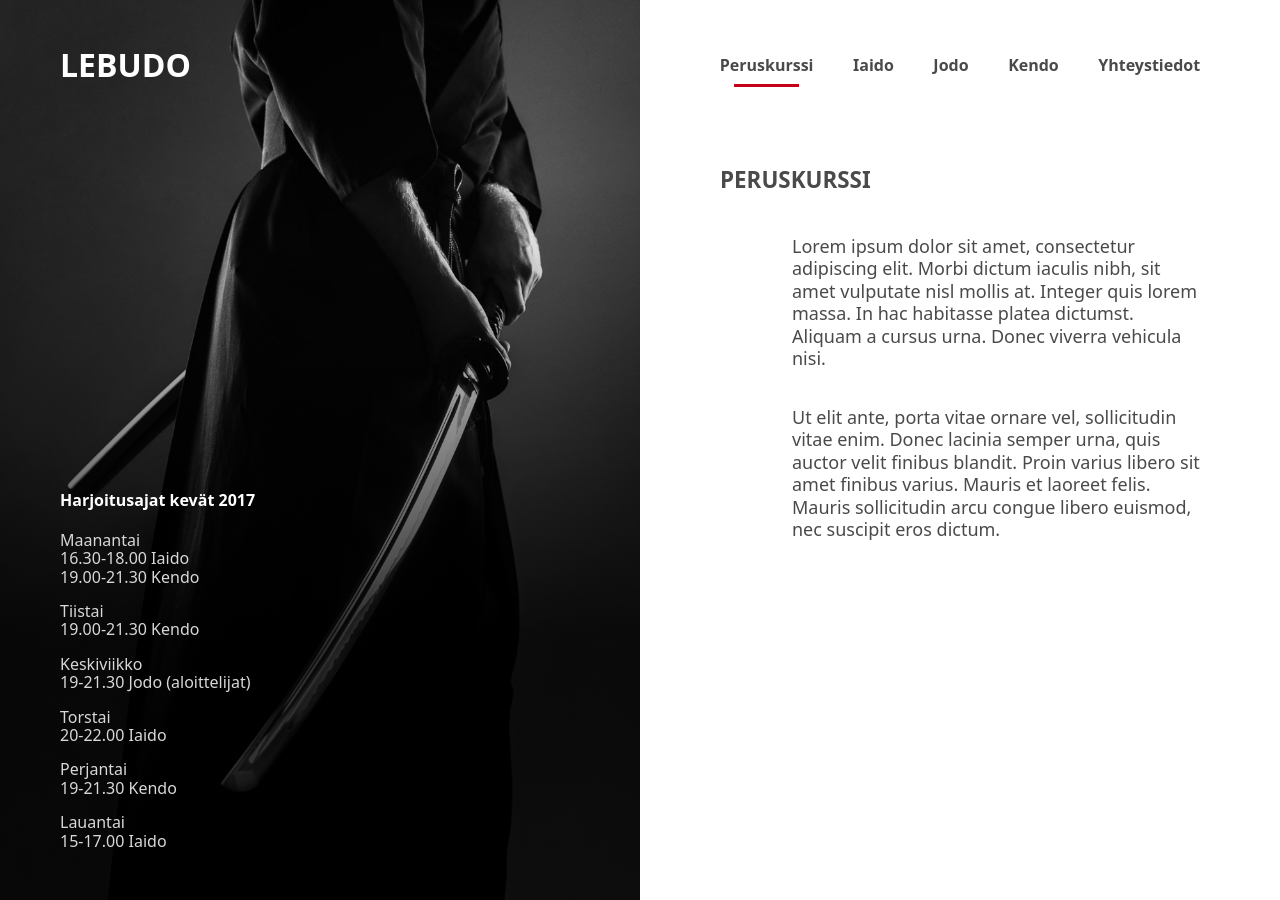
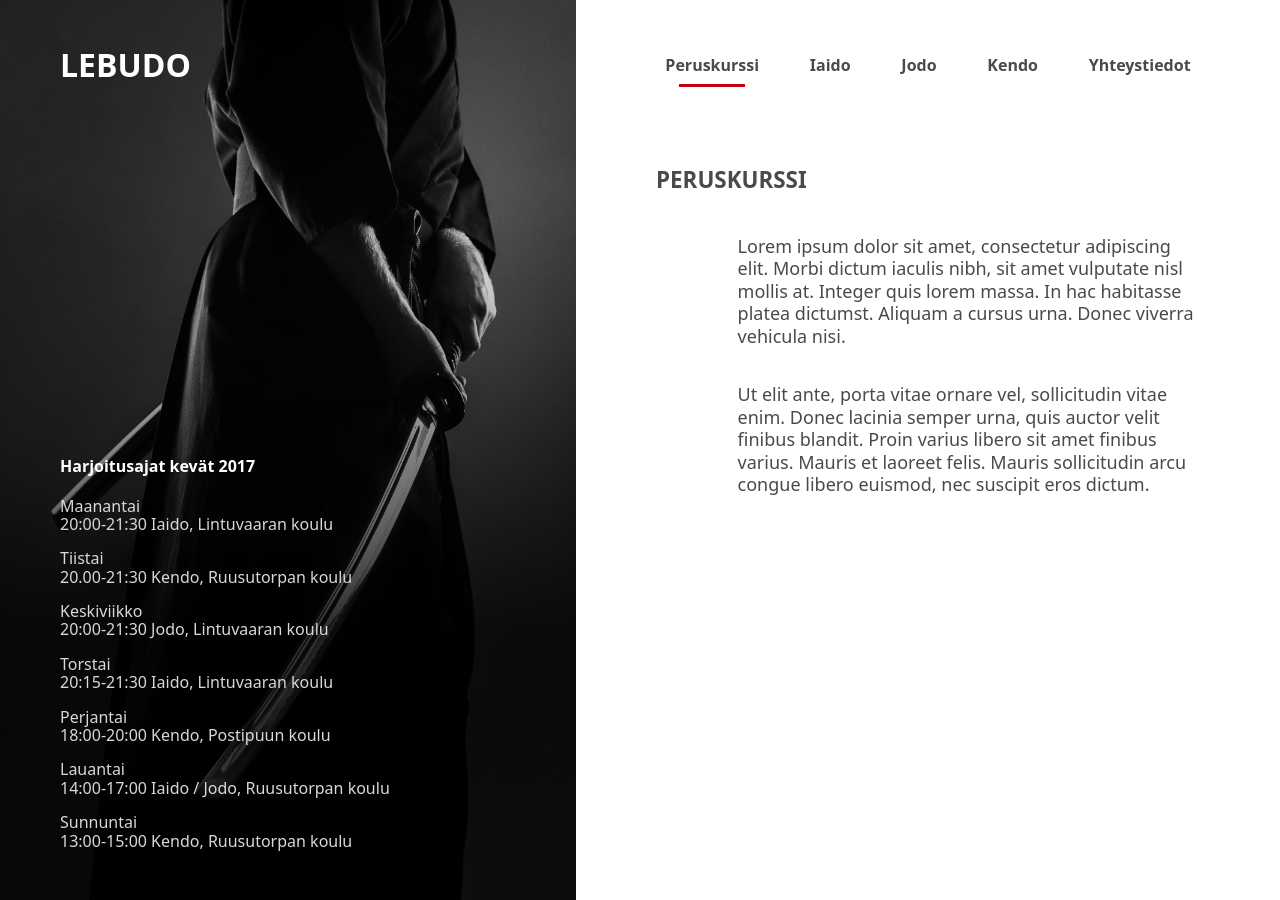
Before and after one commit to lime/lebudo, a Jekyll site: the page built from index.md, in a window 1280 px wide. Built offline with Jekyll 4.4.1, drawn with Linux system fonts in a browser that asks for light colours.

Commit message:
Updated Navigation and 5 other files

```diff
--- a/_config.yml
+++ b/_config.yml
@@ -14,6 +14,29 @@
     type: pages
   values:
     layout: page
+timetables_heading: Harjoitusajat syksy 2017
+timetables:
+- day: Maanantai
+  times:
+  - 20:00-21:30 Iaido, Lintuvaaran koulu
+- day: Tiistai
+  times:
+  - 20.00-21:30 Kendo, Ruusutorpan koulu
+- day: Keskiviikko
+  times:
+  - 20:00-21:30 Jodo, Lintuvaaran koulu
+- day: Torstai
+  times:
+  - 20:15-21:30 Iaido, Lintuvaaran koulu
+- day: Perjantai
+  times:
+  - 18:00-20:00 Kendo, Postipuun koulu
+- day: Lauantai
+  times:
+  - 14:00-17:00 Iaido / Jodo, Ruusutorpan koulu
+- day: Sunnuntai
+  times:
+  - 13:00-15:00 Kendo, Ruusutorpan koulu
 permalink: pretty
 exclude:
 - Gemfile
--- a/_includes/navbar.html
+++ b/_includes/navbar.html
@@ -1,5 +1,13 @@
 {% assign current = page.url %}
 {% assign pages = site.pages | sort: 'position' %}
+
+<input id="navigation-toggle-box" type="checkbox" />
+
+<label class="navigation-toggle" for="navigation-toggle-box">
+  <span></span>
+  <span></span>
+  <span></span>
+</label>
 
 <nav class="navigation">
   {% for page in pages %}
--- a/_layouts/page.html
+++ b/_layouts/page.html
@@ -36,23 +36,13 @@
 
   <dl class="timetables">
     <h4 class="timetables-heading">Harjoitusajat kevät 2017</h4>
-    <dt>Maanantai</dt>
-    <dd>16.30-18.00 Iaido</dd>
-    <dd>19.00-21.30 Kendo</dd>
-
-    <dt>Tiistai</dt>
-    <dd>19.00-21.30 Kendo</dd>
-
-    <dt>Keskiviikko</dt>
-    <dd>19-21.30 Jodo (aloittelijat)</dd>
-
-    <dt>Torstai</dt>
-    <dd>20-22.00 Iaido</dd>
-
-    <dt>Perjantai</dt>
-    <dd>19-21.30 Kendo</dd>
-
-    <dt>Lauantai</dt>
-    <dd>15-17.00 Iaido</dd>
+    {% for time_entry in site.timetables %}
+      {% if time_entry.times.size > 0 %}
+        <dt>{{ time_entry.day }}</dt>
+        {% for time in time_entry.times %}
+          <dd>{{ time }}</dd>
+        {% endfor %}
+      {% endif %}
+    {% endfor %}
   </dl>
 </div>
--- /dev/null
+++ b/_sass/_navigation.scss
@@ -0,0 +1,134 @@
+@import '_vars';
+
+/*
+ * Navigation
+ */
+
+.navigation-toggle {
+  position: absolute;
+  top: $full-page-padding-vertical;
+  right: $full-page-padding-horizontal;
+  width: 29px;
+  margin: 0;
+  padding: 0;
+  z-index: 5;
+  cursor: pointer;
+
+  @include large-only {
+    display: none;
+  }
+
+  span {
+    position: relative;
+    display: block;
+    width: 100%;
+    height: 4px;
+    margin-bottom: 5px;
+    background: white;
+    transition: .5s;
+
+    transform-origin: 4px 0px;
+  }
+  span:first-child {
+    transform-origin: 0% 0%;
+  }
+  span:last-child {
+    transform-origin: 0% 100%;
+  }
+
+  #navigation-toggle-box:checked + & {
+    span {
+      opacity: 0;
+      transform: rotate(0deg) scale(0.2, 0.2);
+    }
+    span:first-child {
+      opacity: 1;
+      transform: rotate(45deg) translate(-2px, -1px);;
+    }
+    span:last-child {
+      opacity: 1;
+      transform: rotate(-45deg) translate(0, -1px);;
+    }
+  }
+}
+
+#navigation-toggle-box {
+  position: absolute;
+  clip: rect(0, 0, 0, 0);
+}
+
+.navigation {
+  margin: {
+    top: $full-page-padding-vertical;
+    left: 5vw;
+    right: 5vw;
+  };
+  display: flex;
+  justify-content: space-around;
+
+  @include small-only {
+    margin: 0;
+    display: none;
+    flex-direction: column;
+
+    #navigation-toggle-box:checked ~ & {
+      display: flex;
+    }
+  }
+}
+
+.navigation-item {
+  color: $dark-grey;
+  font-weight: bold;
+  text-decoration: none;
+
+  line-height: $top-bar-line-height;
+
+  // Decorations, small screens
+  @include small-only {
+    $bg: $darker-grey;
+    $lighter-bg: lighten($bg, 10%);
+    $border-width: 6px;
+
+    padding: {
+      top: 20px;
+      bottom: 20px;
+      left: $full-page-padding-horizontal - $border-width;
+    }
+
+    color: white;
+    background: $bg;
+
+    &:focus, &:hover {
+      background: $lighter-bg;
+    }
+
+    border-left: $lighter-bg solid $border-width;
+
+    &.navigation-item-current {
+      border-left-color: $scarlet;
+    }
+  }
+}
+
+// Decorations, large screens
+@include large-only {
+  .navigation-item:not(.navigation-item-current):hover::after,
+  .navigation-item:not(.navigation-item-current):focus::after,
+  .navigation-item.navigation-item-current::after {
+    content: "";
+    display: block;
+    height: 3px;
+    width: 70%;
+    margin: {
+      top: 4px;
+      left: auto;
+      right: auto;
+    };
+    background-color: $light-grey;
+  }
+
+  .navigation-item.navigation-item-current::after {
+    background-color: $scarlet;
+  }
+}
--- /dev/null
+++ b/_sass/_vars.scss
@@ -0,0 +1,38 @@
+$darker-grey: #212121;
+$dark-grey: #4a4a4a;
+$light-grey: #d8d8d8;
+$scarlet: #c30016;
+
+// https://bitsofco.de/the-new-system-font-stack/
+$base-font-family: system-ui,
+  -apple-system,
+  BlinkMacSystemFont,
+  "Segoe UI",
+  Roboto,
+  Oxygen-Sans,
+  Ubuntu,
+  Cantarell,
+  "Helvetica Neue",
+  sans-serif;
+
+$full-page-padding-vertical: 50px;
+$full-page-padding-horizontal: 60px;
+
+$top-bar-line-height: 30px;
+
+$left-side-width: 45%;
+$right-side-width: 100% - $left-side-width;
+
+$screen-breakpoint: 770px;
+
+@mixin small-only {
+  @media screen and (max-width: $screen-breakpoint - 1px) {
+    @content;
+  }
+}
+
+@mixin large-only {
+  @media screen and (min-width: $screen-breakpoint) {
+    @content;
+  }
+}
--- a/assets/main.scss
+++ b/assets/main.scss
@@ -3,41 +3,8 @@
 
 @charset "utf-8";
 
-$darker-grey: #212121;
-$dark-grey: #4a4a4a;
-$light-grey: #d8d8d8;
-$scarlet: #c30016;
-
-// https://bitsofco.de/the-new-system-font-stack/
-$base-font-family: system-ui,
-  -apple-system,
-  BlinkMacSystemFont,
-  "Segoe UI",
-  Roboto,
-  Oxygen-Sans,
-  Ubuntu,
-  Cantarell,
-  "Helvetica Neue",
-  sans-serif;
-
-$full-page-padding-vertical: 50px;
-$full-page-padding-horizontal: 60px;
-
-$top-bar-line-height: 30px;
-
-$screen-breakpoint: 770px;
-
-@mixin small-only {
-  @media screen and (max-width: $screen-breakpoint - 1px) {
-    @content;
-  }
-}
-
-@mixin large-only {
-  @media screen and (min-width: $screen-breakpoint) {
-    @content;
-  }
-}
+@import '_vars';
+@import '_navigation';
 
 /*
  * Base styles
@@ -80,7 +47,7 @@
     top: 0;
     left: 0;
     bottom: 0;
-    width: 50%;
+    width: $left-side-width;
     height: 100%;
     min-height: 640px;
   }
@@ -91,6 +58,7 @@
     position: fixed;
     bottom: 0;
     left: 0;
+    width: $left-side-width;
   }
 }
 
@@ -100,7 +68,7 @@
     top: 0;
     right: 0;
     bottom: 0;
-    width: 50%;
+    width: $right-side-width;
     height: 100%;
   }
 }
@@ -110,7 +78,7 @@
  */
 
 .title {
-  display: block;
+  display: inline-block;
   margin: 0;
   padding: {
     top: $full-page-padding-vertical;
@@ -171,47 +139,6 @@
 }
 
 /*
- * Navigation
- */
-
-.navigation {
-  margin: {
-    top: $full-page-padding-vertical;
-    left: $full-page-padding-horizontal;
-    right: $full-page-padding-horizontal;
-  };
-  display: flex;
-  justify-content: space-around;
-}
-
-.navigation-item {
-  color: $dark-grey;
-  font-weight: bold;
-  text-decoration: none;
-
-  line-height: $top-bar-line-height;
-}
-
-.navigation-item:not(.navigation-item-current):hover::after,
-.navigation-item:not(.navigation-item-current):focus::after,
-.navigation-item.navigation-item-current::after {
-  content: "";
-  display: block;
-  height: 3px;
-  width: 70%;
-  margin: {
-    top: 4px;
-    left: auto;
-    right: auto;
-  };
-  background-color: $light-grey;
-}
-
-.navigation-item.navigation-item-current::after {
-  background-color: $scarlet;
-}
-
-/*
  * Page markdown content
  */
 
```
